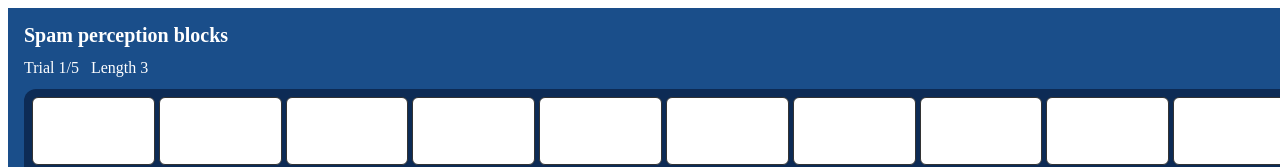
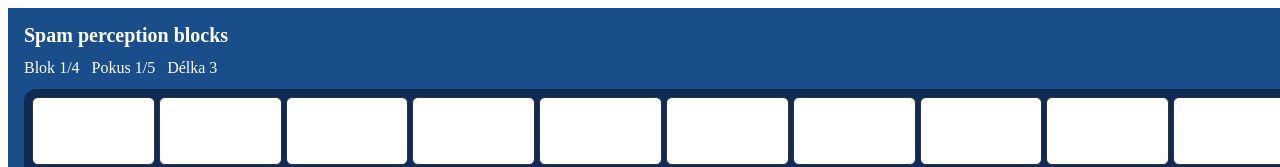
Before and after one commit to Senseszone/DG_stand_unite, a React (Vite) app: page / in a window 1280 px wide. Shown: the top 167 px of the page. Built offline with nearby package versions, Linux system fonts and the light colour scheme.

Commit message:
Refactor reset logic into a reusable function
Extracted repetitive game state reset logic into a `reset` function for better reuse and readability. Updated relevant sections (`finishTrial` and `stop`) to use the new function, reducing code duplication. Adjusted UI labels for clarity and consistency.

```diff
--- a/src/SpamPerceptionBlocksGame.jsx
+++ b/src/SpamPerceptionBlocksGame.jsx
@@ -88,6 +88,19 @@ export default function SpamperceptionBlocks({ sessionId, taskId = "spampercepti
     [presentSeq]
   );
 
+  const reset = useCallback(() => {
+    setRunning(false);
+    setPhase("idle");
+    setBlockIdx(0);
+    setTrialIdx(0);
+    setSeqLen(START_LEN);
+    setReplayPos(0);
+    setSeq([]);
+    setLitIdx(null);
+    startTsRef.current = null;
+    logsRef.current = [];
+  })
+
   // vyhodnocení trialu
   const finishTrial = useCallback(
     (ok) => {
@@ -102,8 +115,6 @@ export default function SpamperceptionBlocks({ sessionId, taskId = "spampercepti
         // blok hotov
         if (blockIdx + 1 >= MODES.length) {
           // konec celé hry
-          setRunning(false);
-          setPhase("idle");
           emitScore?.({
             taskId,
             sessionId,
@@ -118,6 +129,7 @@ export default function SpamperceptionBlocks({ sessionId, taskId = "spampercepti
               logs: logsRef.current,
             },
           });
+          reset();
         } else {
           // přejdi na další blok
           setBlockIdx(blockIdx + 1);
@@ -179,6 +191,7 @@ export default function SpamperceptionBlocks({ sessionId, taskId = "spampercepti
 
   const stop = () => {
     clearTimers();
+    reset();
     setRunning(false);
     setPhase("idle");
     emitEvent?.({ type: "STOP", ts: Date.now() });
@@ -240,8 +253,9 @@ export default function SpamperceptionBlocks({ sessionId, taskId = "spampercepti
             Stop
           </button>
         )}
-        <div>Trial {trialIdx + 1}/{SEQS_PER_BLOCK}</div>
-        <div>Length {seqLen}</div>
+        <div>Blok {blockIdx + 1}/{MODES.length}</div>
+        <div>Pokus {trialIdx + 1}/{SEQS_PER_BLOCK}</div>
+        <div>Délka {seqLen}</div>
       </div>
 
       <div style={{
```
